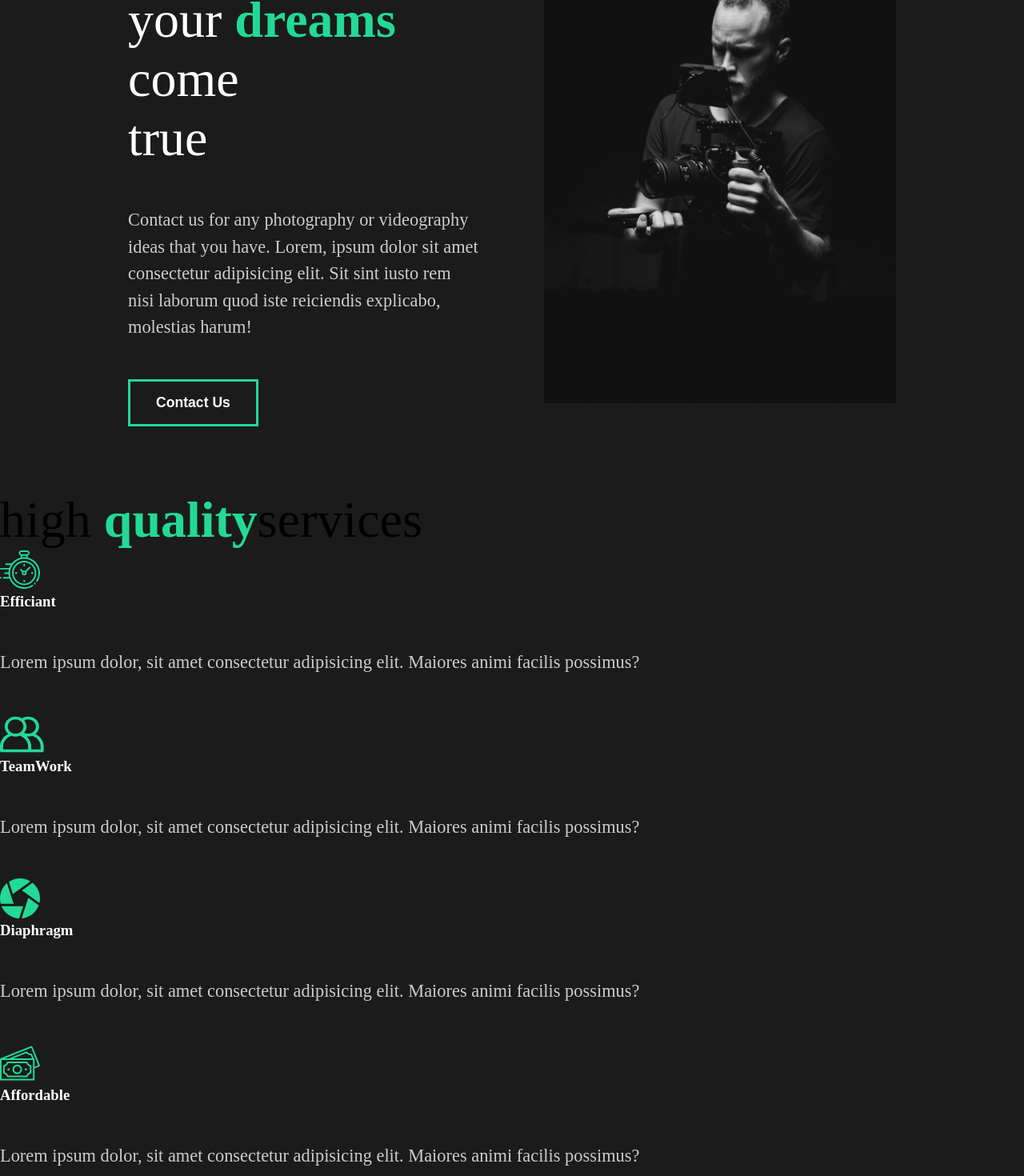
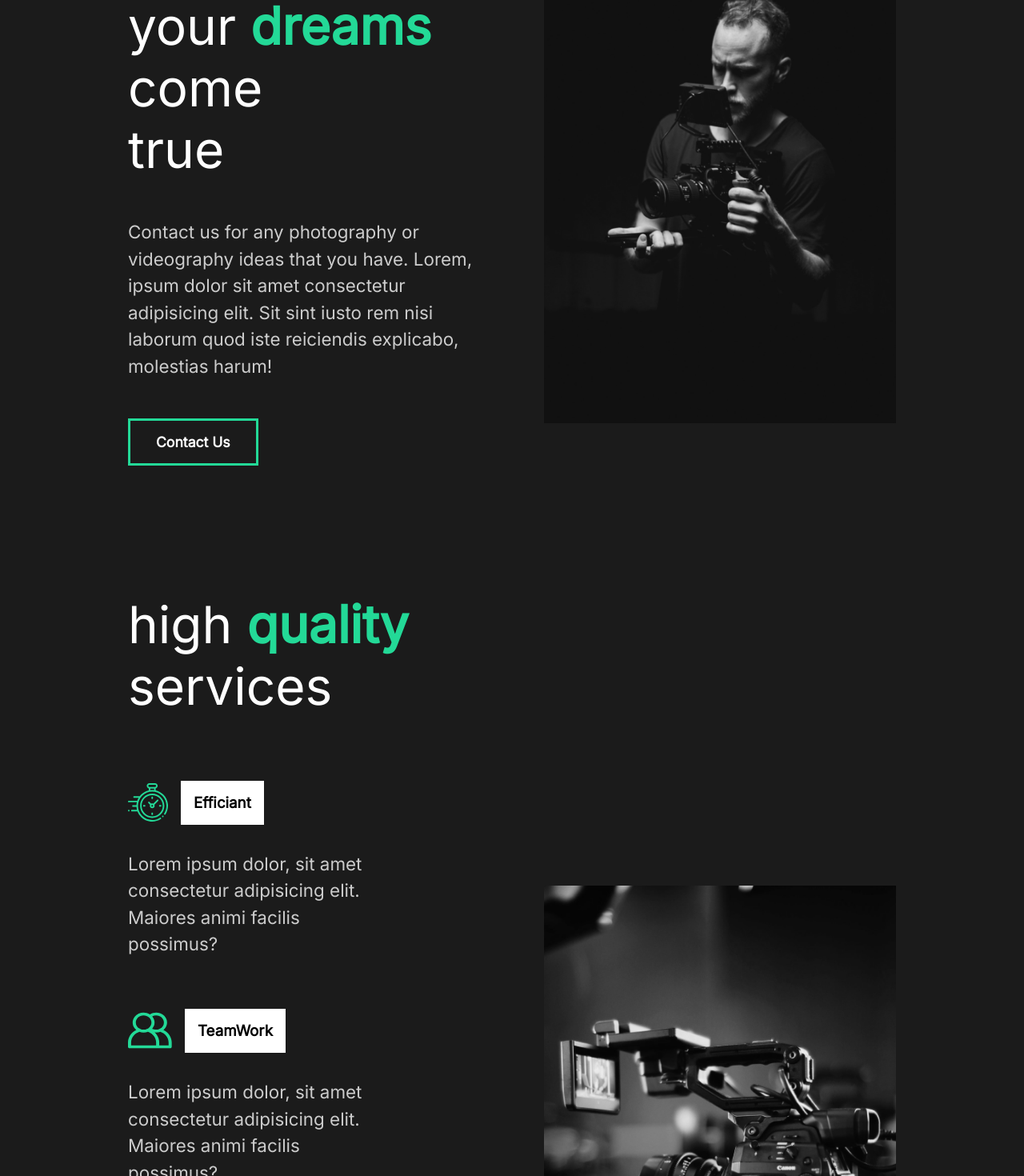
Before and after one commit to SaikatDEV/react-my-website, a React (Create React App) app: page / in a window 1280 px wide. Shown: the part 240-1710 px from the top of the page at 80% size. Built offline with nearby package versions, Linux system fonts and the light colour scheme.

Commit message:
6. Styles Services Section

```diff
--- a/public/index.html
+++ b/public/index.html
@@ -1,11 +1,14 @@
 <!DOCTYPE html>
 <html lang="en">
+
 <head>
   <meta charset="utf-8" />
   <link rel="icon" href="%PUBLIC_URL%/favicon.ico" />
   <meta name="viewport" content="width=device-width, initial-scale=1" />
   <meta name="theme-color" content="#000000" />
   <meta name="description" content="Web site created using create-react-app" />
+  <link href="https://fonts.googleapis.com/css2?family=Inter&family=Lobster&family=Teko:wght@300..700&display=swap"
+    rel="stylesheet">
   <link rel="apple-touch-icon" href="%PUBLIC_URL%/logo192.png" />
   <!--
       manifest.json provides metadata used when your web app is installed on a
@@ -21,8 +24,9 @@
       work correctly both with client-side routing and a non-root public URL.
       Learn how to configure a non-root public URL by running `npm run build`.
     -->
-    <title>React App</title>
+  <title>Saikat Barua</title>
 </head>
+
 <body>
   <noscript>You need to enable JavaScript to run this app.</noscript>
   <div id="root"></div>
@@ -37,4 +41,5 @@
       To create a production bundle, use `npm run build` or `yarn build`.
     -->
 </body>
+
 </html>
--- a/src/App.js
+++ b/src/App.js
@@ -3,12 +3,12 @@ import React from "react";
 import AboutUs from "./pages/AboutUs";
 
 // import Styled
-import GlobalStyle from "./components/GlobalStyle";
+import StyledGlobal from "./styles/StyledGlobal";
 
 function App() {
   return (
     <div className="App">
-      <GlobalStyle />
+      <StyledGlobal />
       <AboutUs />
     </div>
   );
--- a/src/components/AboutSection.js
+++ b/src/components/AboutSection.js
@@ -1,8 +1,11 @@
 import React from "react";
 import home1 from "../img/home1.png";
-
-// import styled component
-import styled from "styled-components";
+import {
+  StyledAbout,
+  StyledDescription,
+  StyledHide,
+  StyledImage,
+} from "../styles/StyledAbout";
 
 const AboutSection = () => {
   return (
@@ -35,38 +38,5 @@ const AboutSection = () => {
     </StyledAbout>
   );
 };
-// Styled components
-const StyledAbout = styled.div`
-  min-height: 90vh;
-  display: flex;
-  justify-content: space-between;
-  align-items: center;
-  padding: 5rem 10rem;
-  color: white;
-`;
-
-const StyledDescription = styled.div`
-  flex: 1;
-  padding-right: 5rem;
-
-  h2 {
-    font-weight: lighter;
-  }
-`;
-
-const StyledImage = styled.div`
-  flex: 1;
-  overflow: hidden;
-  /* background-color: blue; */
-  img {
-    width: 100%;
-    height: 80vh;
-    object-fit: cover;
-  }
-`;
-
-const StyledHide = styled.div`
-  overflow: hidden;
-`;
 
 export default AboutSection;
--- a/src/components/ServicesSection.js
+++ b/src/components/ServicesSection.js
@@ -5,16 +5,25 @@ import diaPhragm from "../img/diaphragm.svg";
 import money from "../img/money.svg";
 import teamwork from "../img/teamwork.svg";
 import home2 from "../img/home2.png";
+// Import Styled component
+// import styled component
+import styled from "styled-components";
+
+import {
+  StyledAbout,
+  StyledDescription,
+  StyledImage,
+} from "../styles/StyledAbout";
 
 const ServicesSection = () => {
   return (
-    <div className="services">
-      <div className="description">
+    <StyledService>
+      <StyledDescription>
         <h2>
-          high <span>quality</span>services
+          high <span>quality</span> services
         </h2>
-        <div className="cards">
-          <div className="card">
+        <StyledCards>
+          <StyledCard className="card">
             <div className="icon">
               <img src={clock} alt="icon" />
               <h3>Efficiant</h3>
@@ -23,8 +32,8 @@ const ServicesSection = () => {
               Lorem ipsum dolor, sit amet consectetur adipisicing elit. Maiores
               animi facilis possimus?
             </p>
-          </div>
-          <div className="card">
+          </StyledCard>
+          <StyledCard className="card">
             <div className="icon">
               <img src={teamwork} alt="icon" />
               <h3>TeamWork</h3>
@@ -33,8 +42,8 @@ const ServicesSection = () => {
               Lorem ipsum dolor, sit amet consectetur adipisicing elit. Maiores
               animi facilis possimus?
             </p>
-          </div>
-          <div className="card">
+          </StyledCard>
+          <StyledCard className="card">
             <div className="icon">
               <img src={diaPhragm} alt="icon" />
               <h3>Diaphragm</h3>
@@ -43,8 +52,8 @@ const ServicesSection = () => {
               Lorem ipsum dolor, sit amet consectetur adipisicing elit. Maiores
               animi facilis possimus?
             </p>
-          </div>
-          <div className="card">
+          </StyledCard>
+          <StyledCard className="card">
             <div className="icon">
               <img src={money} alt="icon" />
               <h3>Affordable</h3>
@@ -53,14 +62,46 @@ const ServicesSection = () => {
               Lorem ipsum dolor, sit amet consectetur adipisicing elit. Maiores
               animi facilis possimus?
             </p>
-          </div>
-        </div>
-      </div>
-      <div className="image">
+          </StyledCard>
+        </StyledCards>
+      </StyledDescription>
+      <StyledImage>
         <img src={home2} />
-      </div>
-    </div>
+      </StyledImage>
+    </StyledService>
   );
 };
 
+const StyledService = styled(StyledAbout)`
+  h2 {
+    padding-bottom: 5rem;
+  }
+  p {
+    /* width: 25%; */
+    padding: 2rem 0rem 4rem 0rem;
+  }
+`;
+
+const StyledCards = styled.div`
+  display: flex;
+  flex-wrap: wrap;
+`;
+
+const StyledCard = styled.div`
+  /* width: 50%; */
+  flex-basis: 20rem;
+  .icon {
+    display: flex;
+    align-items: center;
+  }
+  h3 {
+    margin-left: 1rem;
+    background: white;
+    color: black;
+    padding: 1rem;
+  }
+`;
+
+const StyledIcon = styled.div``;
+
 export default ServicesSection;
--- /dev/null
+++ b/src/styles/StyledAbout.js
@@ -0,0 +1,36 @@
+// import styled component
+import styled from "styled-components";
+
+// Styled components
+export const StyledAbout = styled.div`
+  min-height: 90vh;
+  display: flex;
+  justify-content: space-between;
+  align-items: center;
+  padding: 5rem 10rem;
+  color: white;
+`;
+
+export const StyledDescription = styled.div`
+  flex: 1;
+  padding-right: 5rem;
+
+  h2 {
+    font-weight: lighter;
+  }
+`;
+
+export const StyledImage = styled.div`
+  flex: 1;
+  overflow: hidden;
+  /* background-color: blue; */
+  img {
+    width: 100%;
+    height: 80vh;
+    object-fit: cover;
+  }
+`;
+
+export const StyledHide = styled.div`
+  overflow: hidden;
+`;
--- a/src/components/GlobalStyle.js
+++ b/src/styles/StyledGlobal.js
@@ -1,6 +1,6 @@
 import { createGlobalStyle } from "styled-components";
 
-const GlobalStyle = createGlobalStyle`
+const StyledGlobal = createGlobalStyle`
     *{
         margin: 0;
         padding: 0;
@@ -9,6 +9,7 @@ const GlobalStyle = createGlobalStyle`
 
     body {
         background: #1b1b1b;
+        font-family: "Inter", Sans-serif;
         // color: white;
     }
 
@@ -21,6 +22,7 @@ const GlobalStyle = createGlobalStyle`
         background: transparent;
         color: white;
         transition: all 0.5s ease;
+        font-family: "Inter", Sans-serif;
 
         &:hover {
             background-color: #23d997;
@@ -57,4 +59,4 @@ const GlobalStyle = createGlobalStyle`
         line-height: 150%;
     }
  `;
-export default GlobalStyle;
+export default StyledGlobal;
```
Lines whose indentation alone changed are shown as unchanged.
